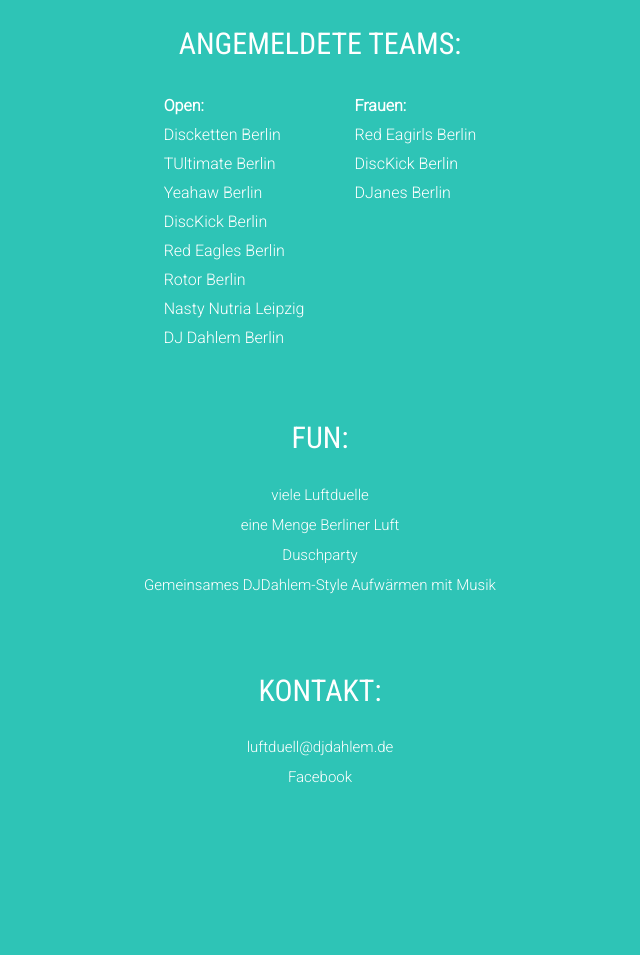
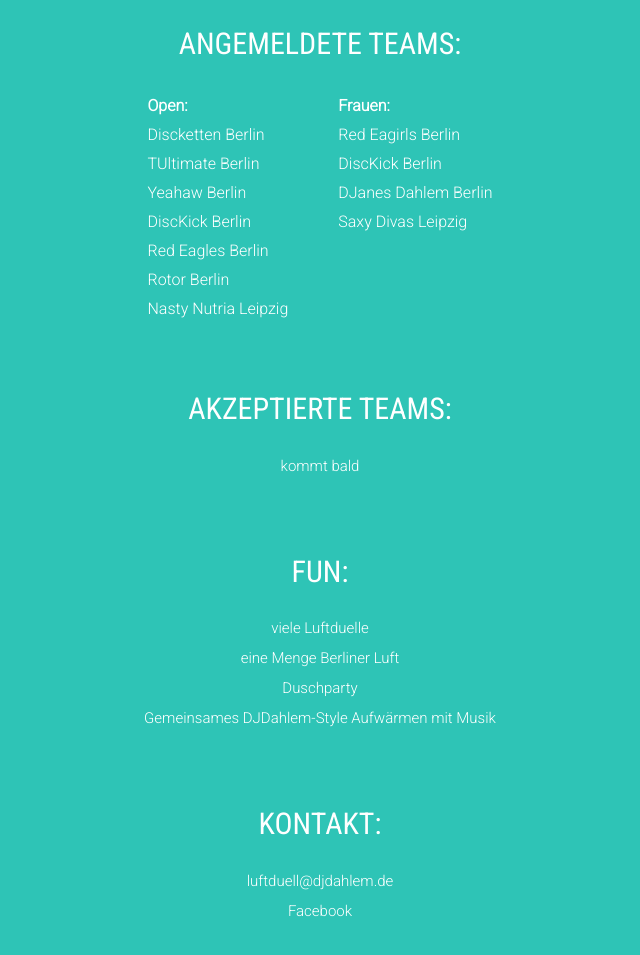
Before and after one commit to ulbka/BLD3k, a plain HTML site: page index.html in a window 1280 px wide. Shown: the part 770-1725 px from the top of the page, without its empty margins (320-960 px from the left). Before the commit the page ends 1612 px from the top, so only its background shows below. Drawn offline with nearby package versions, Linux system fonts and the light colour scheme.

Commit message:
added section accepted teams

```diff
--- a/index.html
+++ b/index.html
@@ -58,11 +58,11 @@
         </tr>
         <tr>
             <td> Yeahaw	Berlin </td>
-            <td> DJanes Berlin </td>
+            <td> DJanes Dahlem Berlin</td>
         </tr>
         <tr>
             <td> DiscKick Berlin </td>
-            <td> </td>
+            <td> Saxy Divas Leipzig</td>
         </tr>
         <tr>
             <td> Red Eagles Berlin </td>
@@ -76,12 +76,14 @@
             <td> Nasty Nutria Leipzig </td>
             <td> </td>
         </tr>
-        <tr>
-            <td> DJ Dahlem Berlin </td>
-            <td> </td>
-        </tr>
     </table>
+
 </div>
+<div id="akz_teams" class="">
+    <div class="section-header"> AKZEPTIERTE TEAMS: </div>
+    <div class="maininfo"> kommt bald </div>
+</div>
+
 <div id="fun">
     <div class="section-header">FUN: </div>
     <div class="maininfo">
--- a/style.css
+++ b/style.css
@@ -67,7 +67,7 @@ h1 {
     padding-bottom: 70px;
 }
 /* TURNIER SECTION */
-#turnier, #teams, #fun, #kontakt{
+#turnier, #teams, #akz_teams, #fun, #kontakt{
     background: #2EC4B6;
     height: auto;
     color:#fff;
```
